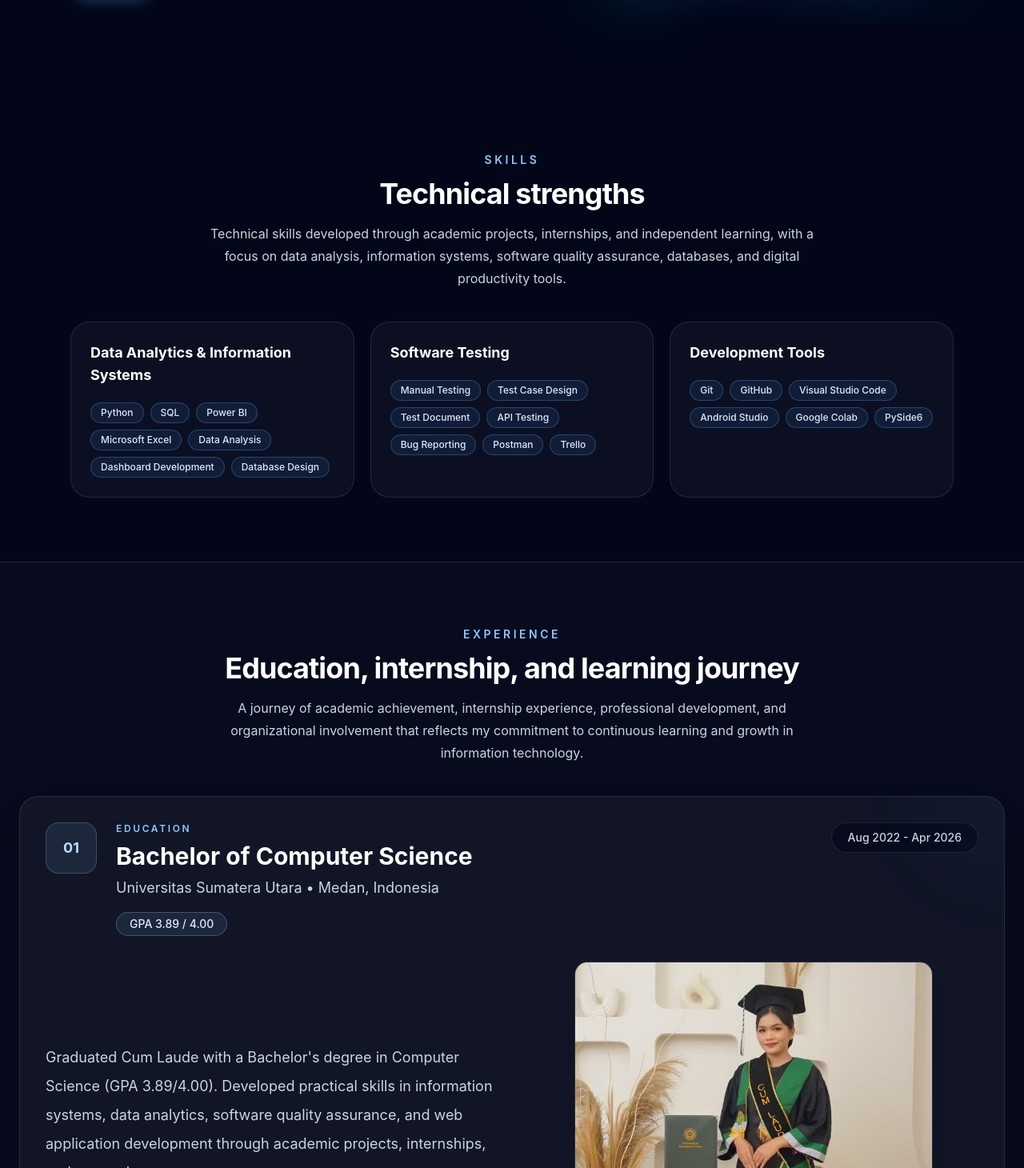
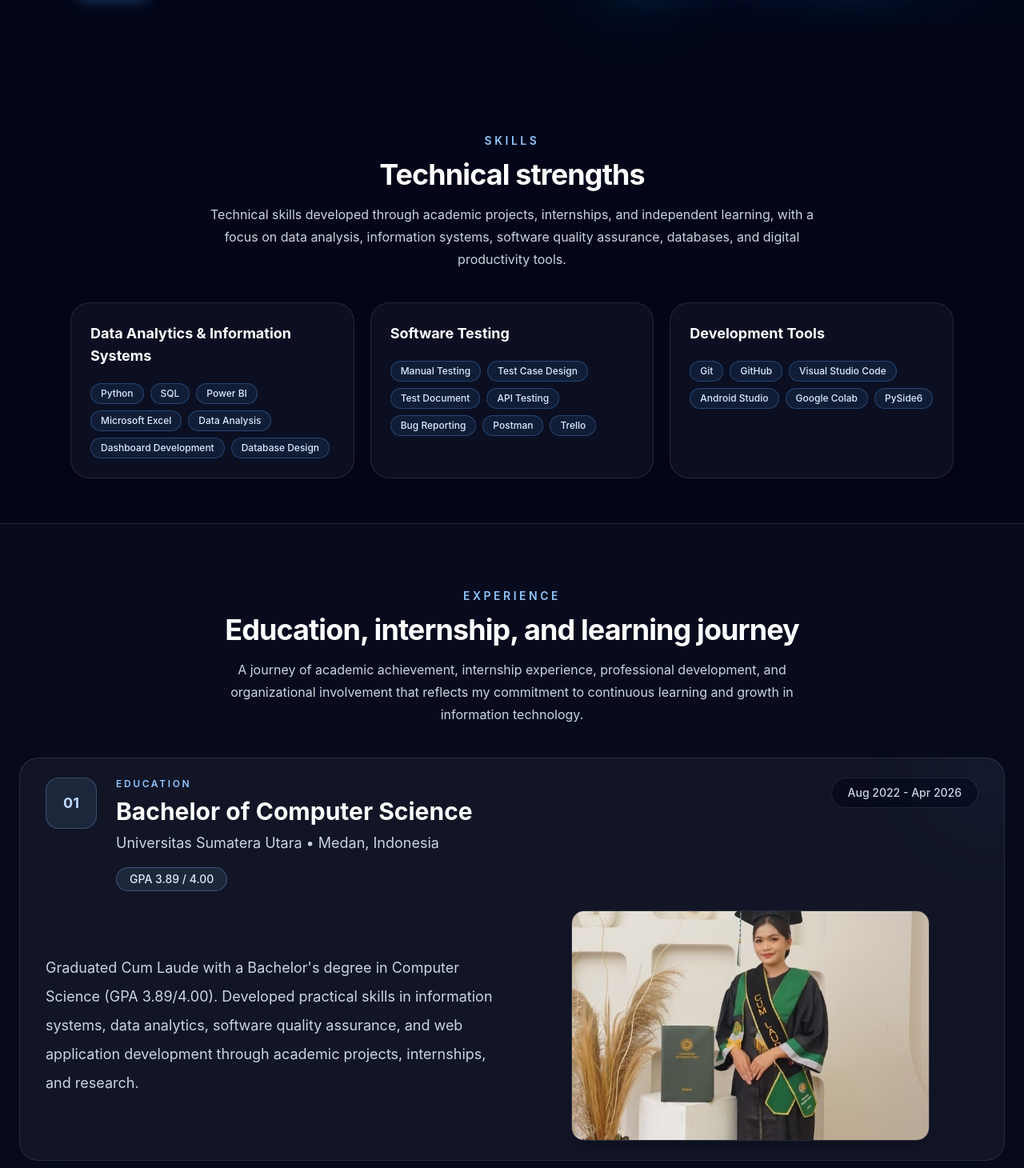
Before and after one commit to MegaputriPanjaitan/megaputri-portfolio, a React (Vite) app: page / in a window 1280 px wide. Shown: the part 770-2230 px from the top of the page at 80% size. Built offline with nearby package versions, Linux system fonts and the light colour scheme.

Commit message:
revisi padding

```diff
--- a/src/App.jsx
+++ b/src/App.jsx
@@ -339,7 +339,7 @@ function ExperienceSection() {
             {experiences.map((item, index) => (
               <article
                 key={`${item.title}-${item.organization}`}
-                className="group relative overflow-hidden rounded-3xl border border-white/10 bg-white/[0.045] px-8 py-8 shadow-2xl shadow-slate-950/25 transition-all duration-500 hover:-translate-y-1 hover:border-blue-300/35 hover:bg-white/[0.07]"
+                className="group relative overflow-hidden rounded-3xl border border-white/10 bg-white/[0.045] px-8 py-6 shadow-2xl shadow-slate-950/25 transition-all duration-500 hover:-translate-y-1 hover:border-blue-300/35 hover:bg-white/[0.07]"
               >
                 <div className="pointer-events-none absolute -right-12 -top-12 h-28 w-28 rounded-full bg-blue-400/10 blur-3xl" />
 
@@ -387,7 +387,7 @@ function ExperienceSection() {
                 {/* CONTENT */}
                 {item.image ? (
 
-                  <div className="mt-8 grid items-center gap-10 lg:grid-cols-2">
+                  <div className="mt-6 grid items-center gap-6 lg:grid-cols-2">
 
                     {/* LEFT */}
                     <div>
@@ -404,7 +404,7 @@ function ExperienceSection() {
                       <img
                         src={item.image}
                         alt={item.title}
-                        className="mx-auto h-96 w-full max-w-md rounded-2xl border border-white/10 object-cover shadow-xl transition duration-300 group-hover:scale-[1.02]"
+                        className="mx-auto h-72 w-full max-w-md rounded-2xl border border-white/10 object-cover shadow-xl transition duration-300 group-hover:scale-[1.02]"
                       />
 
                     </div>
@@ -1030,7 +1030,7 @@ export default function App() {
         </div>
       </section>
 
-      <section id="skills" className="relative z-10 mx-auto max-w-6xl px-6 py-20">
+      <section id="skills" className="relative z-10 mx-auto max-w-6xl px-6 py-14">
         <SectionTitle
           eyebrow="Skills"
           title="Technical strengths"
```
